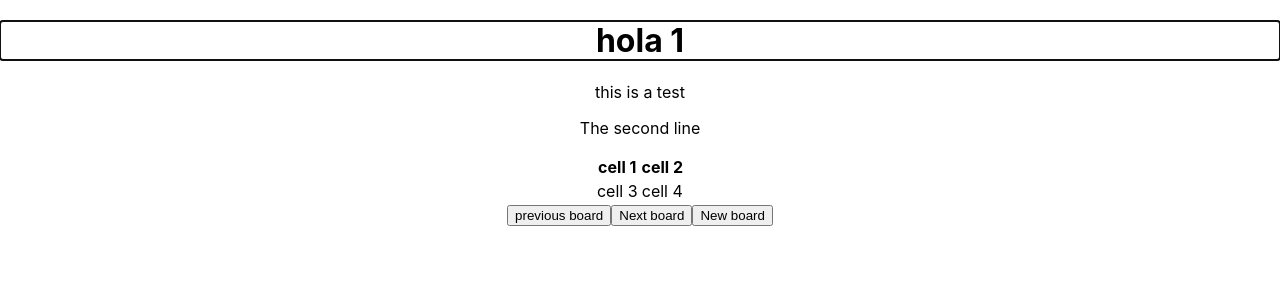
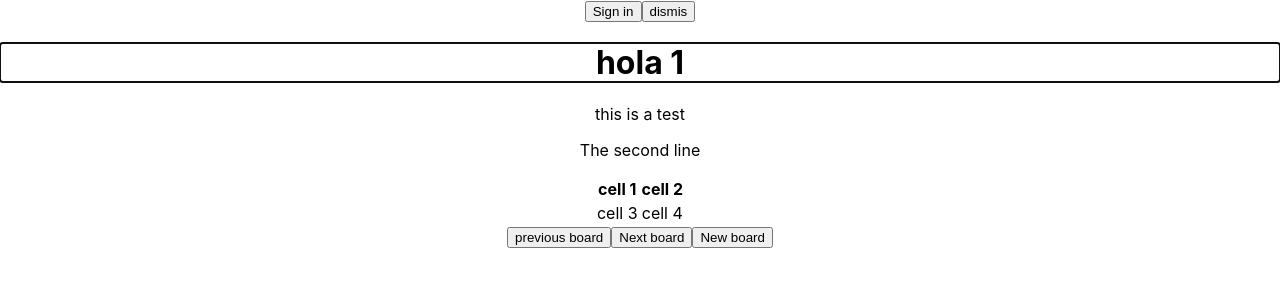
Before and after one commit to Facebook-Developer-Circle-San-Jose/Accessible-remote-board., a React (Create React App) app: page / in a window 1280 px wide. Shown: the top 300 px of the page. Built offline with nearby package versions, Linux system fonts and the light colour scheme; no server answers; the database is empty.

Commit message:
add google aunthetication.

```diff
--- a/src/App.js
+++ b/src/App.js
@@ -224,12 +224,30 @@ class MainBoard extends React.Component {
 export default class App extends React.Component {
 	constructor(props) {
 		super(props);
-		this.state = {user: null}
+		this.state = {user: null, showLogin: true}
+	}
 
+	componentDidMount() {
+		firebase.auth().onAuthStateChanged(user => {
+			this.setState({ user });
+			console.log(user);
+		});
+	}
+
+	handleSignIn() {
+		const provider = new firebase.auth.GoogleAuthProvider();
+		firebase.auth().signInWithPopup(provider);
+	}
+
+	handleLogOut() {
+		firebase.auth().signOut();
 	}
 
 	render () {
 		return (<div className="App">
+			{ !this.state.user && this.state.showLogin? (<><button onClick={this.handleSignIn.bind(this)}>Sign in</button>
+			<button onClick={() => this.setState({showLogin: false})}>dismis</button></>
+			) : this.state.showLogin && (<button onClick={this.handleLogOut.bind(this)}>Logout</button>)}
 			<MainBoard/>
 		</div>);
 	}
```
